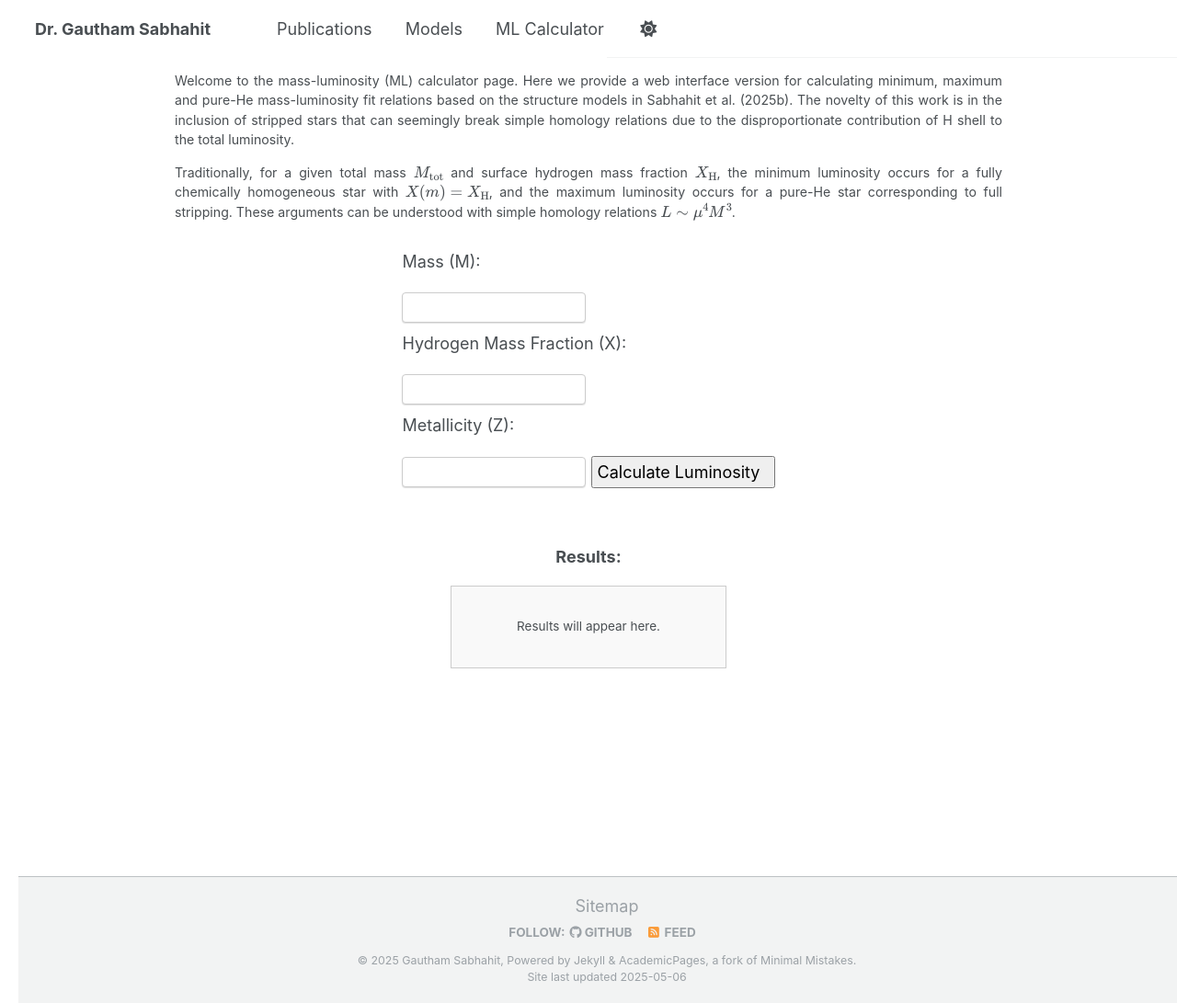
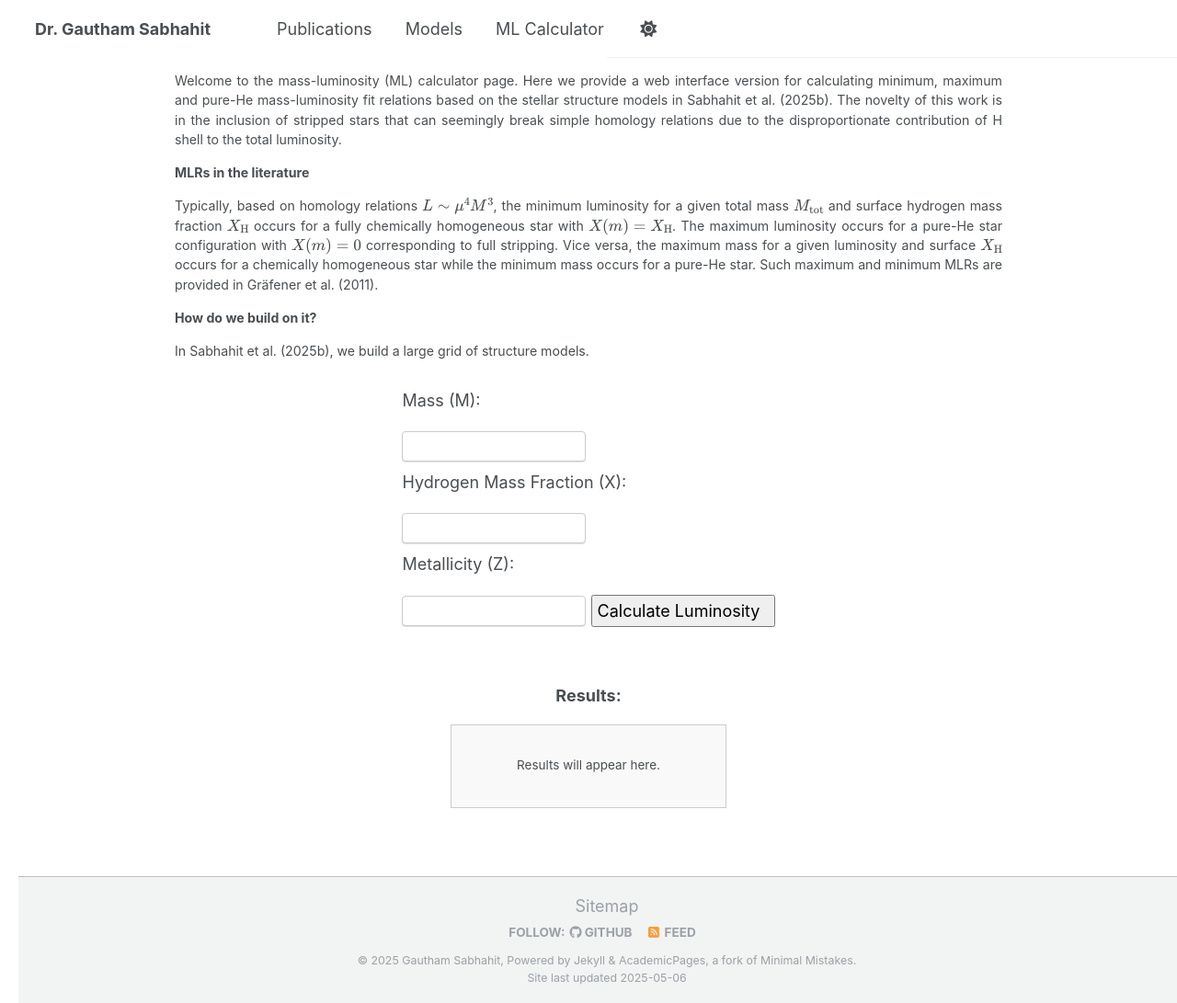
Before and after one commit to Mdot-com/mdot.com, a Jekyll site: the page built from ml-calculator.md, in a window 1280 px wide and 1091 px high. Shown: the whole window at 92% size. Built offline with Jekyll 4.4.1, drawn with Linux system fonts in a browser that asks for light colours.

Commit message:
Update ml-calculator.md

```diff
--- a/ml-calculator.md
+++ b/ml-calculator.md
@@ -46,10 +46,21 @@ title: Mass-Luminosity Calculator
 </style>
 
 <div id="intro-text">
-  <p>Welcome to the mass-luminosity (ML) calculator page. Here we provide a web interface version for calculating minimum, maximum and pure-He mass-luminosity fit relations based on the structure models in Sabhahit et al. (2025b). The novelty of this work is in the inclusion of stripped stars that can seemingly break simple homology relations due to the disproportionate contribution of H shell to the total luminosity.</p>
+  <p>
+    Welcome to the mass-luminosity (ML) calculator page. Here we provide a web interface version for calculating minimum, maximum and pure-He mass-luminosity fit relations based on the stellar structure models in Sabhahit et al. (2025b). The novelty of this work is in the inclusion of stripped stars that can seemingly break simple homology relations due to the disproportionate contribution of H shell to the total luminosity.
+  </p>
 
-  <p>Traditionally, for a given total mass \(M_\mathrm{tot}\) and surface hydrogen mass fraction \(X_\mathrm{H}\), the minimum luminosity occurs for a fully chemically homogeneous star with \(X(m) = X_\mathrm{H}\), and the maximum luminosity occurs for a pure-He star corresponding to full stripping. These arguments can be understood with simple homology relations \(L \sim \mu^4 M^3\).</p>
+  <p><strong>MLRs in the literature</strong></p>
+  <p>
+    Typically, based on homology relations \(L \sim \mu^4 M^3\), the minimum luminosity for a given total mass \(M_\mathrm{tot}\) and surface hydrogen mass fraction \(X_\mathrm{H}\) occurs for a fully chemically homogeneous star with \(X(m) = X_\mathrm{H}\). The maximum luminosity occurs for a pure-He star configuration with \(X(m) = 0\) corresponding to full stripping. Vice versa, the maximum mass for a given luminosity and surface \(X_\mathrm{H}\) occurs for a chemically homogeneous star while the minimum mass occurs for a pure-He star. Such maximum and minimum MLRs are provided in Gräfener et al. (2011).
+  </p>
+
+  <p><strong>How do we build on it?</strong></p>
+  <p>
+    In Sabhahit et al. (2025b), we build a large grid of structure models.
+  </p>
 </div>
+
 
 <form id="luminosity-form">
     <label for="m">Mass (M):</label>
```
